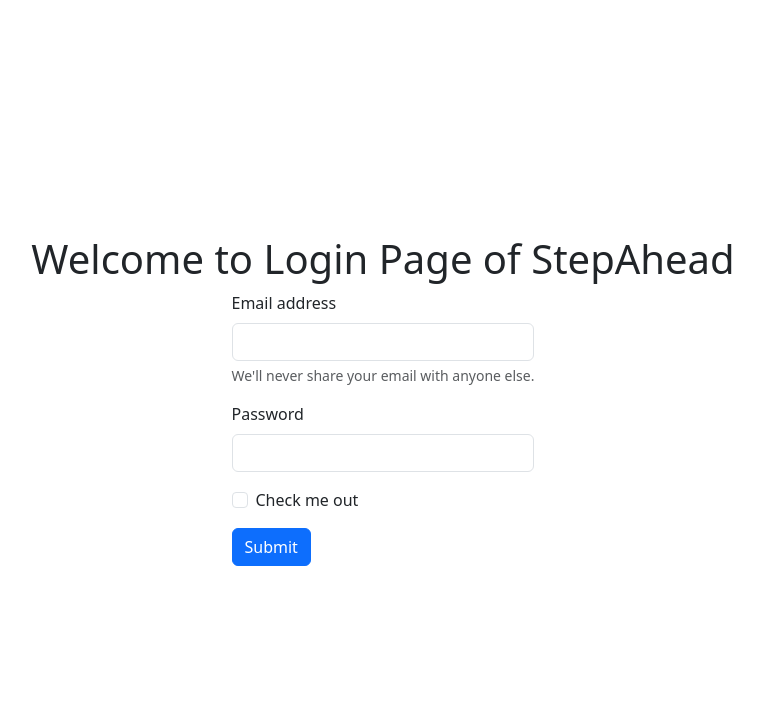
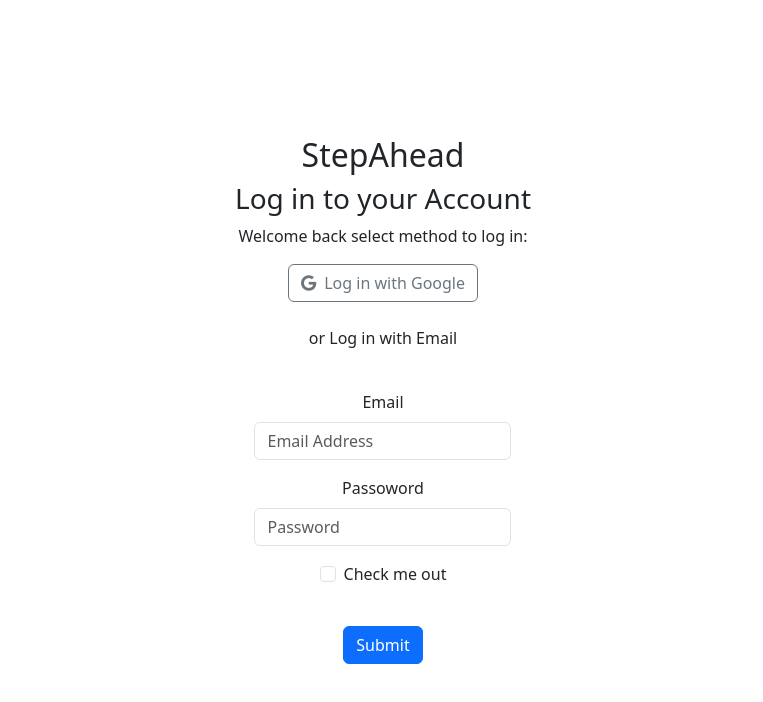
Before and after one commit to venkataguruprasadG/crispy-engine, a plain HTML site: page login.html in a window 1280 px wide. Shown: the whole page, without its empty margins (257-1020 px from the left). Drawn offline with Linux system fonts and the light colour scheme.

Commit message:
login page buttons and labels

```diff
--- a/login.html
+++ b/login.html
@@ -9,24 +9,30 @@
     <title>Placement Portal Login Page</title>
 </head>
 <body>
-    <div class="container">
-        <h1>Welcome to Login Page of StepAhead</h1>
-        <form>
+    <div class="container d-flex flex-column align-items-center justify-content-center" style="height: 100vh;">
+        <h2>StepAhead</h2>
+        <h3>Log in to your Account</h3>
+        <p>Welcome back select method to log in:</p>
+        <button type="button" class="btn btn-outline-secondary">
+            <i class="fab fa-google me-2"></i>Log in with Google</button>
+        <br>
+        <p>or Log in with Email</p>
+        <br>
+
         <div class="mb-3">
-                <label for="exampleInputEmail1" class="form-label">Email address</label>
-                <input type="email" class="form-control" id="exampleInputEmail1" aria-describedby="emailHelp">
-                <div id="emailHelp" class="form-text">We'll never share your email with anyone else.</div>
+            <label for="formGroupExampleInput" class="form-label">Email</label>
+            <input type="text" class="form-control" id="formGroupExampleInput" placeholder="Email Address">
           </div>
           <div class="mb-3">
-                <label for="exampleInputPassword1" class="form-label">Password</label>
-                <input type="password" class="form-control" id="exampleInputPassword1">
+            <label for="formGroupExampleInput2" class="form-label">Passoword</label>
+            <input type="text" class="form-control" id="formGroupExampleInput2" placeholder="Password">
           </div>
           <div class="mb-3 form-check">
             <input type="checkbox" class="form-check-input" id="exampleCheck1">
             <label class="form-check-label" for="exampleCheck1">Check me out</label>
           </div>
-            <button type="submit" class="btn btn-primary">Submit</button>
-        </form>
+        <button type="submit" class="btn btn-primary btn-submit">Submit</button>
+    </div>
     </div>
     <script src="bootstrap.bundle.min.js"></script>
 </body>
--- a/loginstyle.css
+++ b/loginstyle.css
@@ -10,7 +10,20 @@
     text-align: center;
 }
 
-form {
-    display: inline-block;
-    text-align: left;
+.btn {
+    text-align: center;
+    align-items: center;
+    justify-content: center;
 }
+
+.fab{
+    margin-right: 8px;
+}
+
+.form-floating label {
+    font-size: 1.1rem; /* Adjust this value to increase the label size */
+}
+
+.btn-submit {
+    margin-top: 1.5rem; /* Adjust this value to increase spacing above the Submit button */
+}
```
Lines whose indentation alone changed are shown as unchanged.
